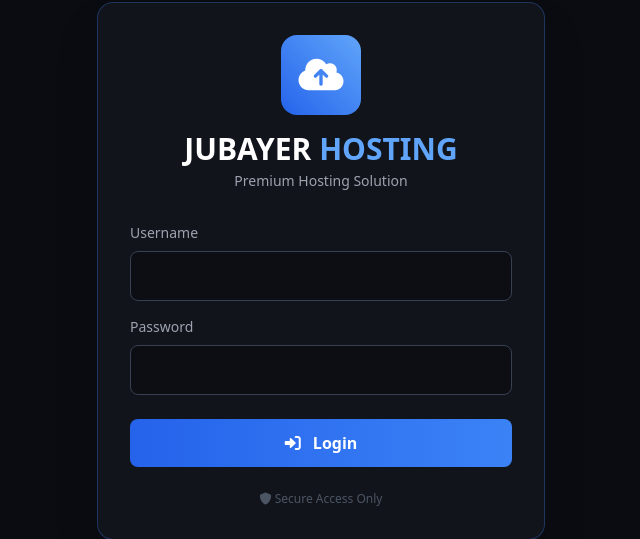
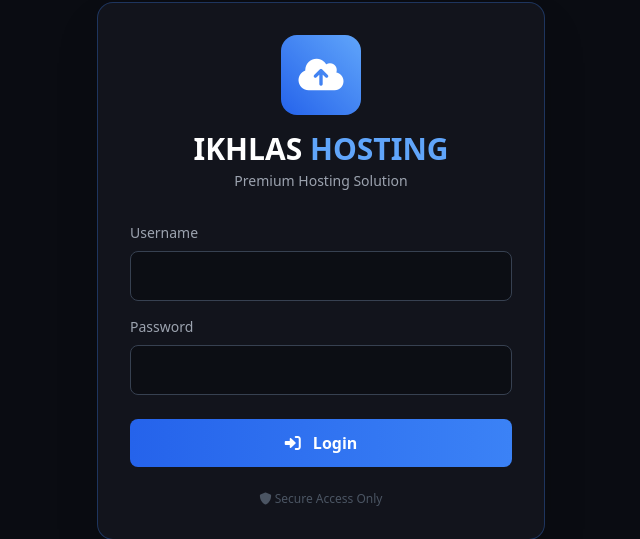
Before and after one commit to ikhlasthoker/Opencode-fixed-hosting, a Flask app: page /login in a window 1280 px wide. Shown: the part 129-668 px from the top of the page, without its empty margins (319-959 px from the left). Run offline with Flask 3, Linux system fonts and the light colour scheme; parts of the project's set-up code (start-up, migrations or seed data) failed here and were passed over; some libraries are stand-ins or nearby versions.

Commit message:
Change branding from JUBAYER to IKHLAS HOSTING

```diff
--- a/templates/login.html
+++ b/templates/login.html
@@ -3,7 +3,7 @@
 <head>
     <meta charset="UTF-8">
     <meta name="viewport" content="width=device-width, initial-scale=1.0">
-    <title>Login | JUBAYER HOSTING</title>
+    <title>Login | IKHLAS HOSTING</title>
     <script src="https://cdn.tailwindcss.com"></script>
     <link rel="stylesheet" href="https://cdnjs.cloudflare.com/ajax/libs/font-awesome/6.0.0/css/all.min.css">
 </head>
@@ -13,7 +13,7 @@
             <div class="w-20 h-20 bg-gradient-to-tr from-blue-600 to-blue-400 rounded-2xl flex items-center justify-center mx-auto mb-4">
                 <i class="fas fa-cloud-upload-alt text-4xl text-white"></i>
             </div>
-            <h1 class="text-3xl font-bold text-white">JUBAYER <span class="text-blue-400">HOSTING</span></h1>
+            <h1 class="text-3xl font-bold text-white">IKHLAS <span class="text-blue-400">HOSTING</span></h1>
             <p class="text-gray-400 text-sm mt-1">Premium Hosting Solution</p>
         </div>
 
```
